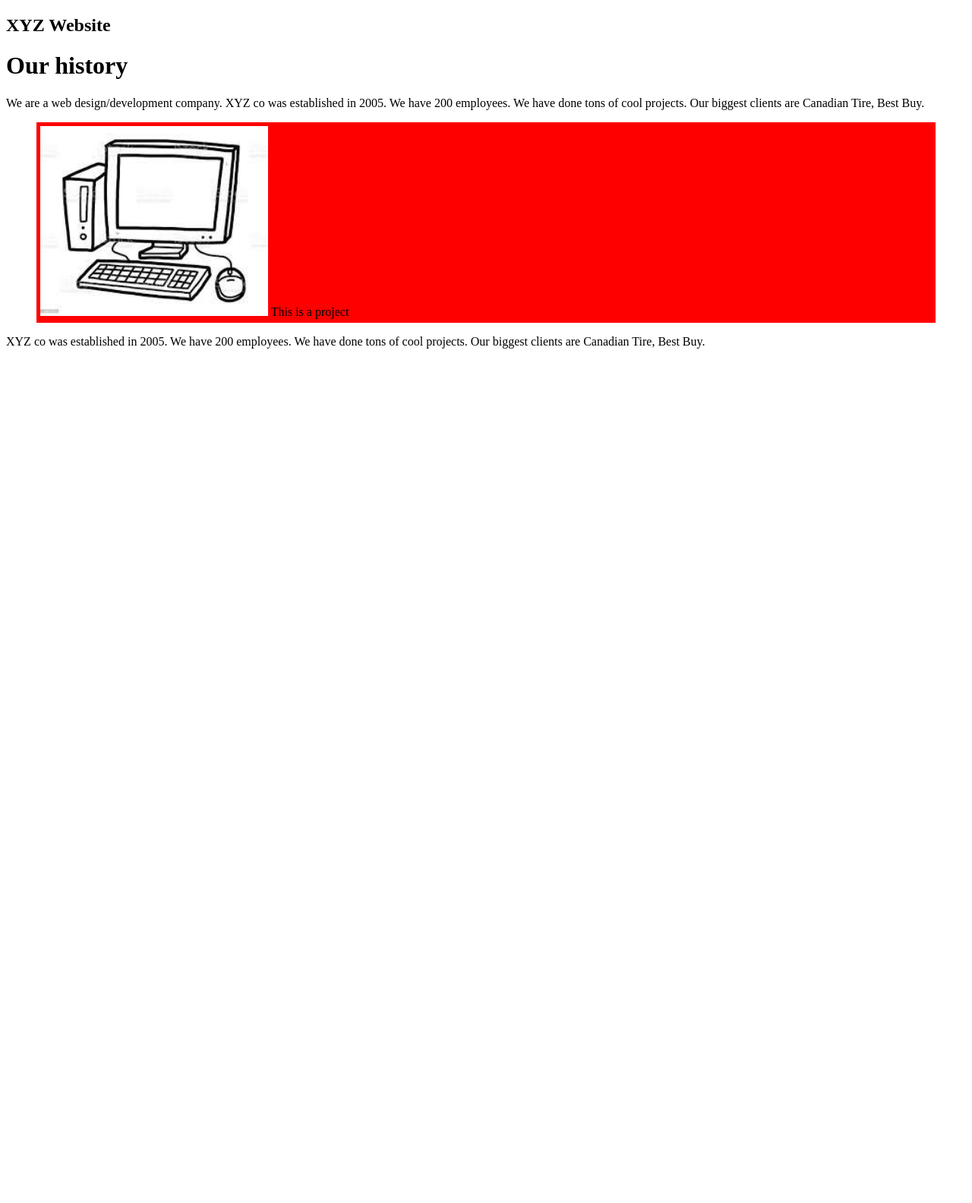
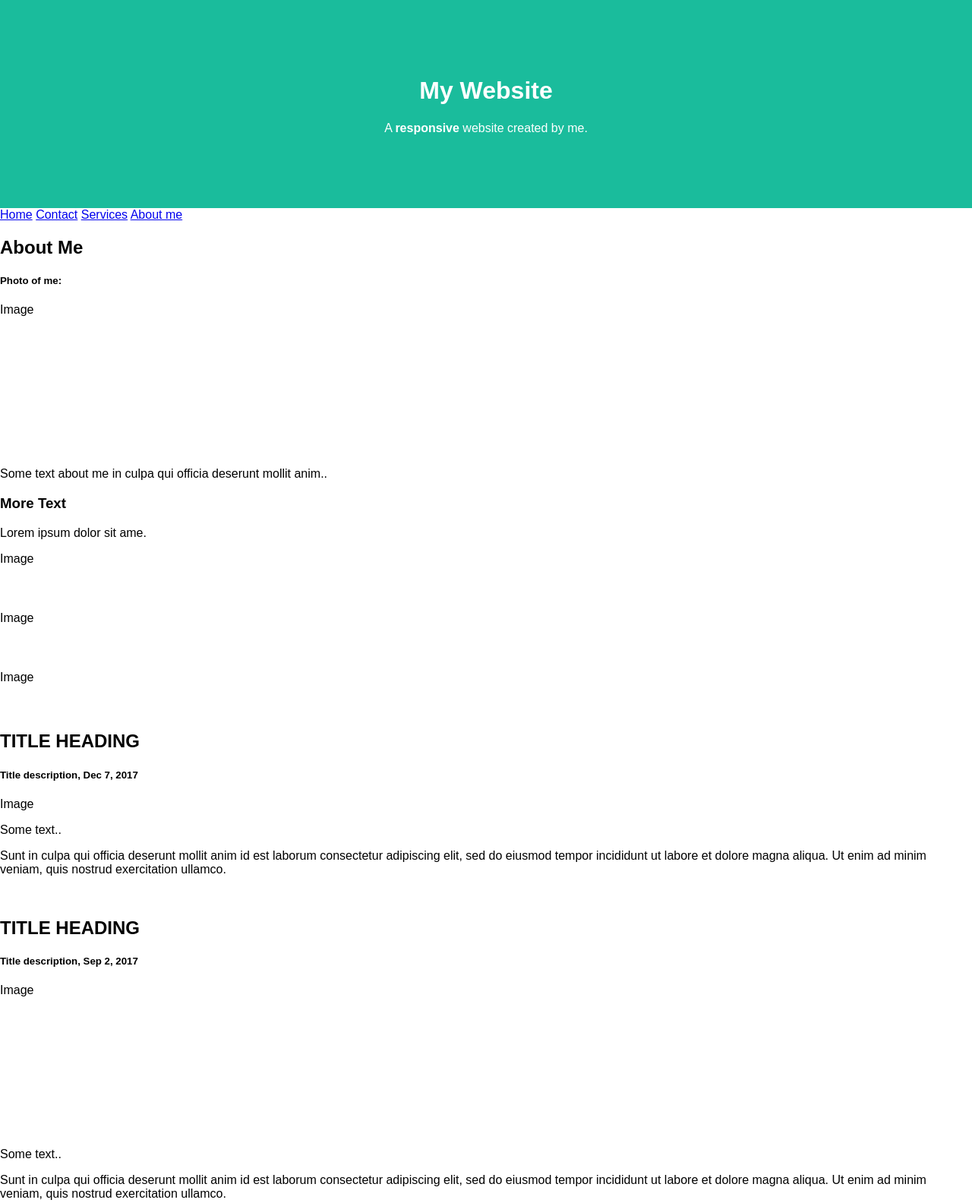
Before and after one commit to ULTRACODE1521/python-101, a plain HTML site: page HTML project/index.html in a window 1280 px wide. Shown: the top 1584 px of the page at 76% size. Before the commit the page ends 800 px from the top, so only its background shows below. Drawn offline with Linux system fonts and the light colour scheme.

Commit message:
Add files via upload

```diff
--- /dev/null
+++ b/HTML project/css/styles.css
@@ -0,0 +1,17 @@
+* {
+    box-sizing: border-box;
+}
+
+/* Style the body */
+body {
+ font-family: Arial, Helvetica, sans-serif;
+ margin: 0;
+}
+
+/* Header/logo title */
+ .header {
+     padding: 80px;
+     text-align: center;
+     background: #1abc9c;
+     color: white;
+ }
--- a/HTML project/index.html
+++ b/HTML project/index.html
@@ -1,33 +1,67 @@
 <!DOCTYPE html>
-<html>
-    <head>
+<html lang="en">
+<head>
+<title>HOME page</title>
+<meta charset="UTF-8">
+<link rel="stylesheet" href="./css/styles.css">
+<meta name="viewport" content="width=device-width, initial-scale=1">
 
-<title>My first HTML Page</title>
-
-    </head>
-<style>
-figure {width: 300; padding: 5px; background-color: red}
-figcaption {font-family: Arial; font-weight: bold; text-align: center}
-
-</style>
+<!-- <style> </style> -->
 
 
+</head>
 <body>
- <h2>XYZ Website</h2>
+<!--<img src="images/pc.jpg" width="300" height="260">-->
 
-<h1>Our history</h1>
+<div class="header">
+  <h1>My Website</h1>
+  <p>A <b>responsive</b> website created by me.</p>
+</div>
 
-<p> We are a web design/development company. XYZ co was established in 2005. We have 200 employees.
-    We have done tons of cool projects. Our biggest clients are Canadian Tire,
- Best Buy. </p>
-<figure> <img src="images/computer.jpg" width = "300" height = "250">
-<figurecaption> This is a project</figurecaption>
-</figure>
- <p> XYZ co was established in 2005. We have 200 employees.
-    We have done tons of cool projects. Our biggest clients are Canadian Tire,
- Best Buy. </p>
+<div class="navbar">
+  <a href="index.html" class="active">Home</a>
+  <a href="contact.html">Contact</a>
+  <a href="services.html">Services</a>
+  <a href="aboutme.html" class="right">About me</a>
+</div>
+
+<div class="row">
+  <div class="side">
+    <h2>About Me</h2>
+    <h5>Photo of me:</h5>
+    <div class="fakeimg" style="height:200px;">Image</div>
+    <p>Some text about me in culpa qui officia deserunt mollit anim..</p>
+    <h3>More Text</h3>
+    <p>Lorem ipsum dolor sit ame.</p>
+    <div class="fakeimg" style="height:60px;">Image</div><br>
+    <div class="fakeimg" style="height:60px;">Image</div><br>
+    <div class="fakeimg" style="height:60px;">Image</div>
+  </div>
+  <div class="main">
+    <h2>TITLE HEADING</h2>
+    <h5>Title description, Dec 7, 2017</h5>
+    <div class="fakeimg" src="images/computer.jpg"height:200px;>Image</div>
+    <p>Some text..</p>
+    <p>Sunt in culpa qui officia deserunt mollit anim id est laborum consectetur adipiscing elit, sed do eiusmod tempor incididunt ut labore et dolore magna aliqua. Ut enim ad minim veniam, quis nostrud exercitation ullamco.</p>
+    <br>
+    <h2>TITLE HEADING</h2>
+    <h5>Title description, Sep 2, 2017</h5>
+    <div class="fakeimg" style="height:200px;">Image</div>
+    <p>Some text..</p>
+    <p>Sunt in culpa qui officia deserunt mollit anim id est laborum consectetur adipiscing elit, sed do eiusmod tempor incididunt ut labore et dolore magna aliqua. Ut enim ad minim veniam, quis nostrud exercitation ullamco.</p>
+  </div>
+</div>
+
+<div class="footer">
+  <h2>Footer</h2>
+</div>
+
+
+<p><a href="https://viewport.ca/hsqfolio"> Sam's website</a></p>
+<p><a href="http://viewport.ca/index.html"> CLick here to see Sam's website</a></p>
+
+<p><a href="./contact.html">Contact</a>
+
 
 </body>
-
-
 </html>
```
Also changed, not shown: HTML project/contact.html (added, +42 -0 lines), HTML project/services.html (added, +20 -0 lines), HTML project/aboutme.html (added), HTML project/images/twitter-sign.png (added).
